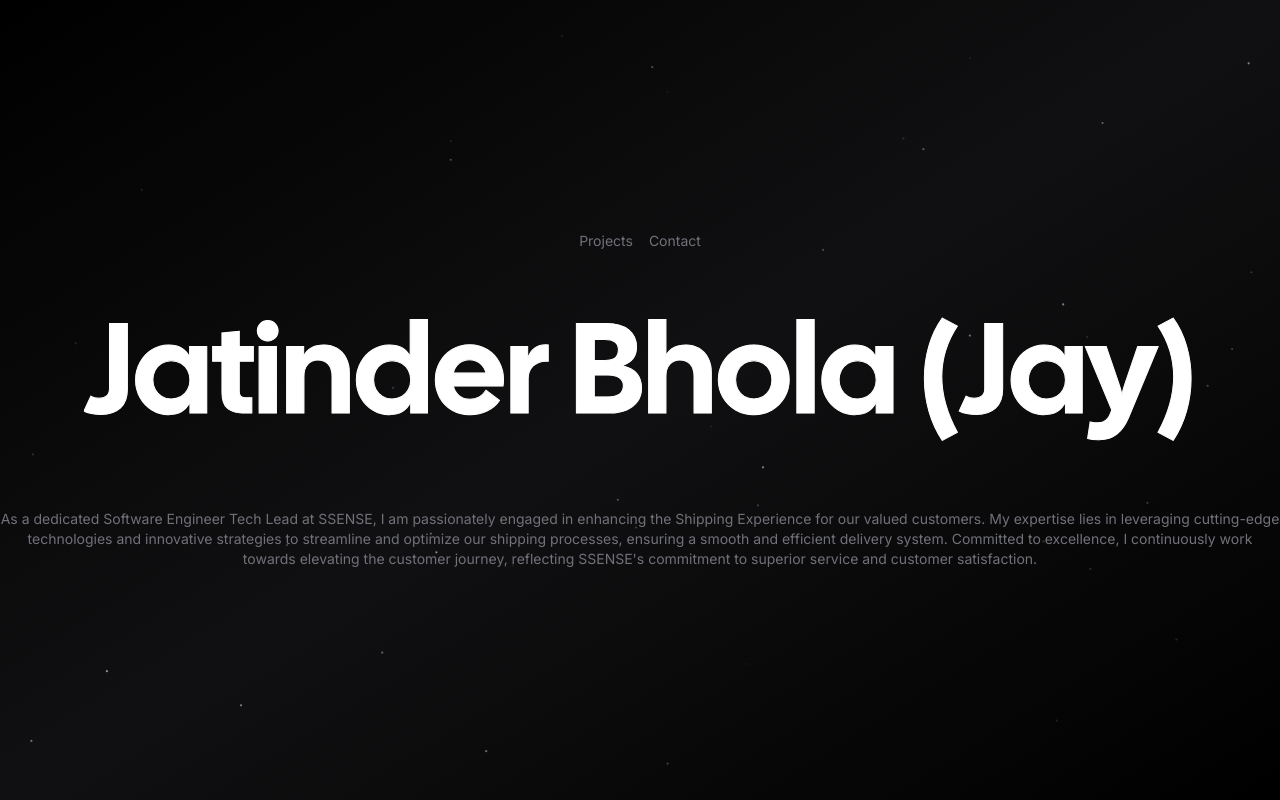
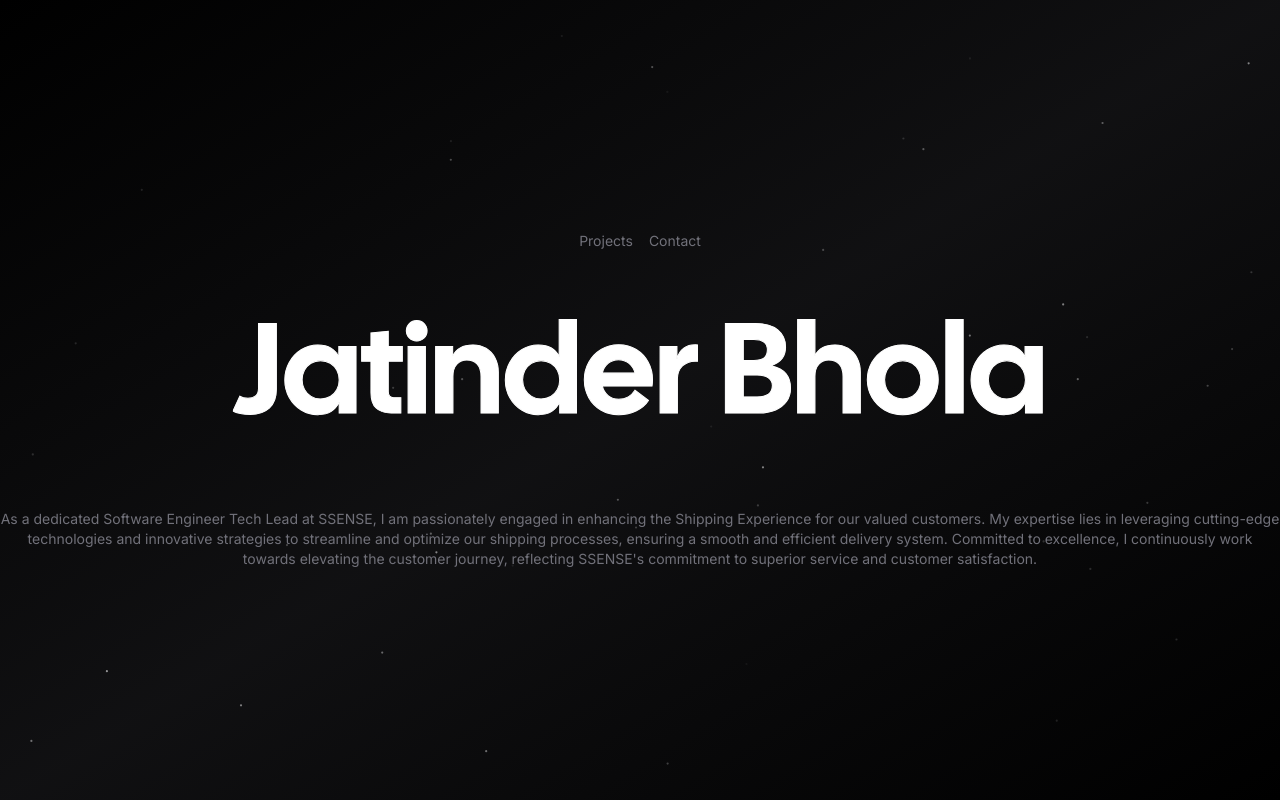
Before and after one commit to jatinderbhola/jatinderbhola-portfolio, a Next.js app: page / in a window 1280 px wide. Built offline with nearby package versions, Linux system fonts and the light colour scheme; no server answers; what tailwindcss-debug-screens would draw is missing.

Commit message:
JB-000: Updating description

```diff
--- a/app/page.tsx
+++ b/app/page.tsx
@@ -29,9 +29,8 @@ export default function Home() {
 				quantity={100}
 			/>
 			<h1 className="z-10 text-4xl text-transparent duration-1000 bg-white cursor-default text-edge-outline animate-title font-display sm:text-6xl md:text-9xl whitespace-nowrap bg-clip-text ">
-				Jatinder Bhola (Jay)
+				Jatinder Bhola
 			</h1>
-
 			<div className="hidden w-screen h-px animate-glow md:block animate-fade-right bg-gradient-to-r from-zinc-300/0 via-zinc-300/50 to-zinc-300/0" />
 			<div className="my-16 text-center animate-fade-in">
 				<h2 className="text-sm text-zinc-500 ">
```
